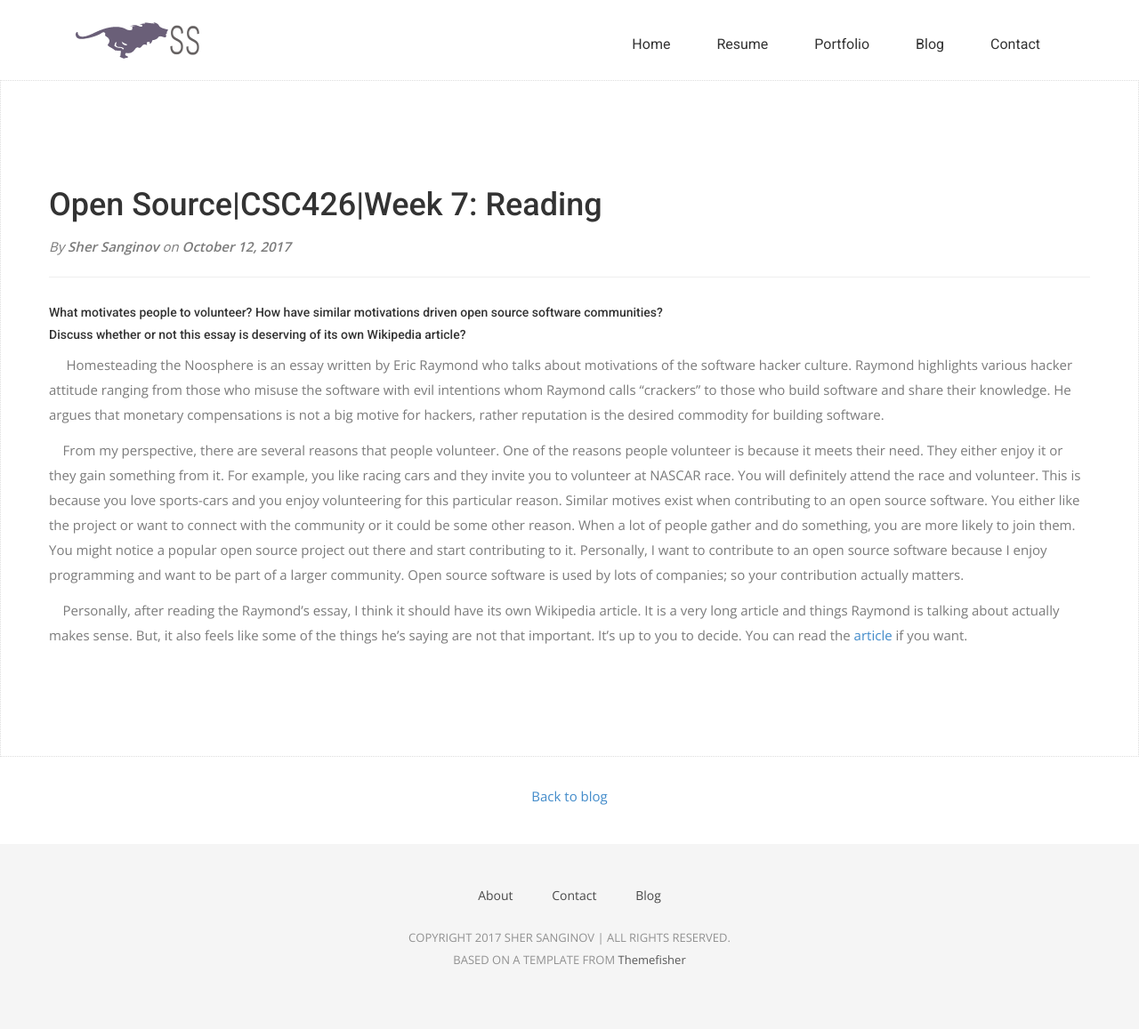
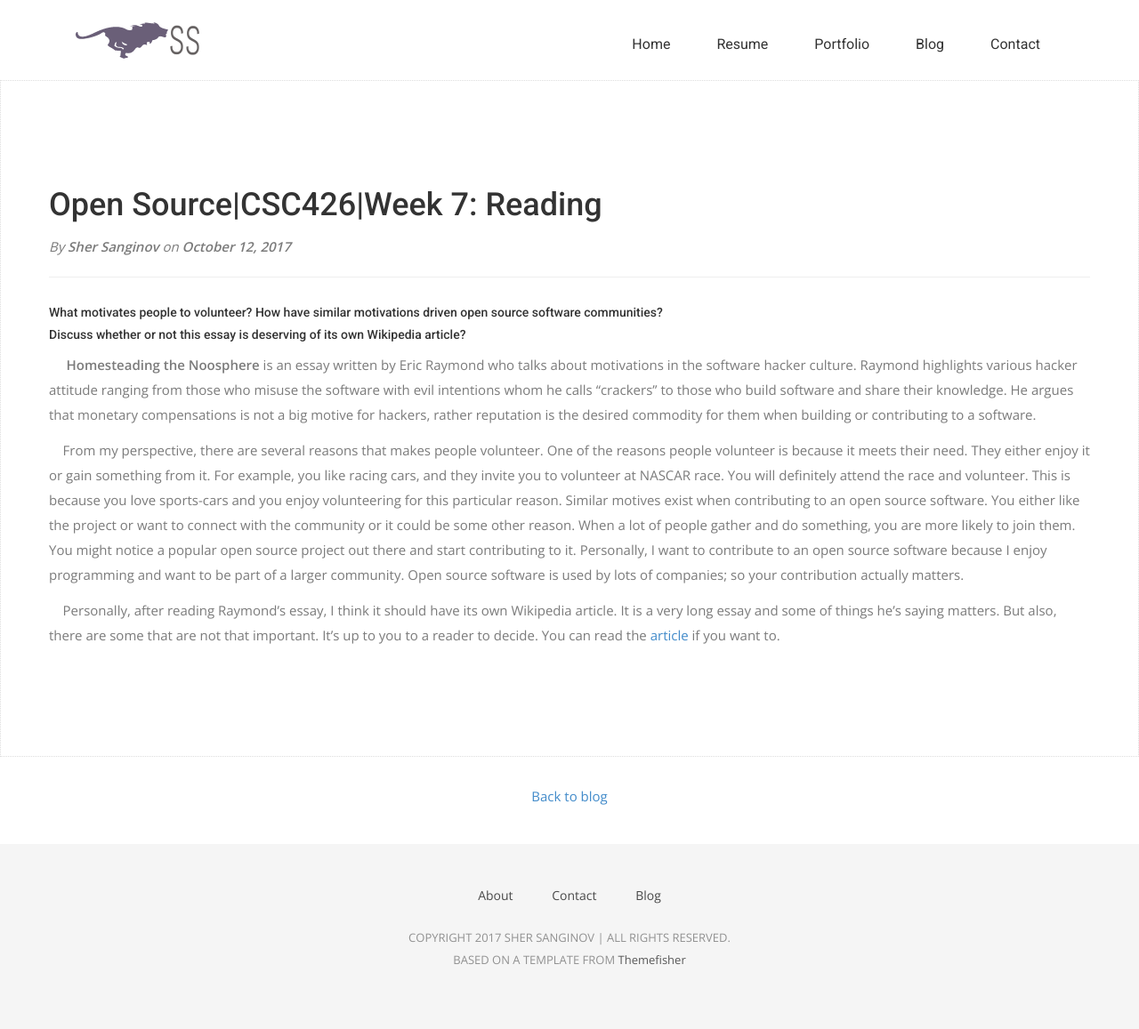
Before and after one commit to sanginovs/personal-website, a Jekyll site: the page built from _posts/2017-10-12-reading.md, in a window 1280 px wide. Shown: the whole page at 89% size. Built offline with Jekyll 4.4.1, drawn with Linux system fonts in a browser that asks for light colours; nearby versions of some CDN libraries; some web fonts are replaced; comment, search, counter and statistics services are not loaded.

Commit message:
new blog

```diff
--- a/_posts/2017-10-12-reading.md
+++ b/_posts/2017-10-12-reading.md
@@ -8,8 +8,8 @@
 
 ##### Discuss whether or not this essay is deserving of its own Wikipedia article? <br>
 
-&nbsp;&nbsp;&nbsp;&nbsp; Homesteading the Noosphere is an essay written by Eric Raymond who talks about motivations of the software hacker culture. Raymond highlights various hacker attitude ranging from those who misuse the software with evil intentions whom Raymond calls "crackers" to those who build software and share their knowledge. He argues that monetary compensations is not a big motive for hackers, rather reputation is the desired commodity for building software.
+&nbsp;&nbsp;&nbsp;&nbsp; **Homesteading the Noosphere** is an essay written by Eric Raymond who talks about motivations in the software hacker culture. Raymond highlights various hacker attitude ranging from those who misuse the software with evil intentions whom he calls "crackers" to those who build software and share their knowledge. He argues that monetary compensations is not a big motive for hackers, rather reputation is the desired commodity for them when building or contributing to a software.
 
-&nbsp;&nbsp;&nbsp;&nbsp;From my perspective, there are several reasons that people volunteer. One of the reasons people volunteer is because it meets their need. They either enjoy it or they gain something from it. For example, you like racing cars and they invite you to volunteer at NASCAR race. You will definitely attend the race and volunteer. This is because you love sports-cars and you enjoy volunteering for this particular reason. Similar motives exist when contributing to an open source software. You either like the project or want to connect with the community or it could be some other reason. When a lot of people gather and do something, you are more likely to join them. You might notice a popular open source project out there and start contributing to it. Personally, I want to contribute to an open source software because I enjoy programming and want to be part of a larger community. Open source software is used by lots of companies; so your contribution actually matters.
+&nbsp;&nbsp;&nbsp;&nbsp;From my perspective, there are several reasons that makes people volunteer. One of the reasons people volunteer is because it meets their need. They either enjoy it or gain something from it. For example, you like racing cars, and they invite you to volunteer at NASCAR race. You will definitely attend the race and volunteer. This is because you love sports-cars and you enjoy volunteering for this particular reason. Similar motives exist when contributing to an open source software. You either like the project or want to connect with the community or it could be some other reason. When a lot of people gather and do something, you are more likely to join them. You might notice a popular open source project out there and start contributing to it. Personally, I want to contribute to an open source software because I enjoy programming and want to be part of a larger community. Open source software is used by lots of companies; so your contribution actually matters.
 
-&nbsp;&nbsp;&nbsp;&nbsp;Personally, after reading the Raymond's essay, I think it should have its own Wikipedia article. It is a very long article and things Raymond is talking about actually makes sense. But, it also feels like some of the things he's saying are not that important. It's up to you to decide. You can read the <a href="www.catb.org/esr/writings/cathedral-bazaar/homesteading/">article</a> if you want.
+&nbsp;&nbsp;&nbsp;&nbsp;Personally, after reading Raymond's essay, I think it should have its own Wikipedia article. It is a very long essay and some of things he's saying matters. But also, there are some that are not that important. It's up to you to a reader to decide. You can read the <a href="www.catb.org/esr/writings/cathedral-bazaar/homesteading/">article</a> if you want to.
```
